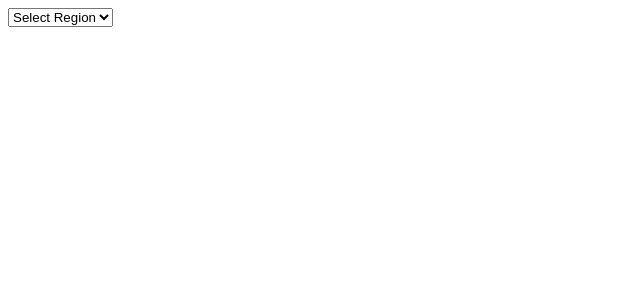
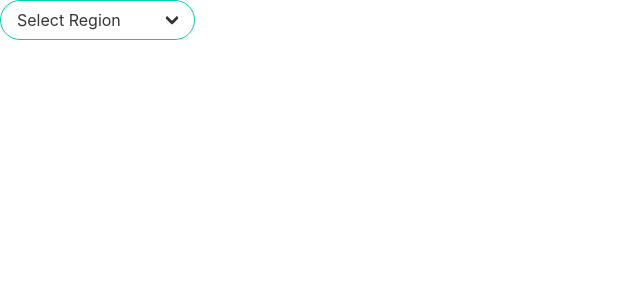
Before and after one commit to dongra02/sei-project-2, a React (Create React App) app: page / in a window 1280 px wide. Shown: the top 300 px of the page, without its empty margins (0-640 px from the left). Built offline with nearby package versions, Linux system fonts and the light colour scheme.

Commit message:
added api component

```diff
--- a/package.json
+++ b/package.json
@@ -3,6 +3,7 @@
   "version": "0.1.0",
   "private": true,
   "dependencies": {
+    "axios": "^0.20.0",
     "bulma": "^0.9.0",
     "eslint-plugin-react": "^7.18.3",
     "node-sass": "^4.13.1",
--- a/src/App.js
+++ b/src/App.js
@@ -1,17 +1,40 @@
 import React from 'react'
 import { BrowserRouter, Switch, Route } from 'react-router-dom'
 
+import {getPlantsDistribution} from './lib/api'
+
 import DropDownFilter from './components/DropDownFilter'
 
-const App = () => {
+
+
+
+
+class App extends React.Component {
+  state = {
+    plants: []
+  }
+
+
+  handleSelectRegion = async(e) => {
+    const region =  e.target.value
+    console.log(region)
+    const response = await getPlantsDistribution(region)
+    console.log(response.data.length)
+    // api call (region)
+    // set plants state to response.data
+    return null
+  }
+
+  render () {
     return (
       <div className="App">
         {/* <h1>Hello World Don Checking for Push</h1> */}
         <div className="field is-horizontal">
-        <DropDownFilter/>
+          <DropDownFilter handleSelectRegion={this.handleSelectRegion} />
         </div>
       </div>
     )
   }
+}
 
 export default App
--- a/src/components/DropDownFilter.js
+++ b/src/components/DropDownFilter.js
@@ -1,20 +1,26 @@
 import React from  'react'
 
 
-const DropDownFilter = () => {
+const DropDownFilter = ({ handleSelectRegion }) => {
 
   return (
     <div className="field">
       <div className="control">
         <div className="select">
-          <select>
-            <option value="all">Select Region</option>
-            <option value="Africa">Africa</option>
-            <option value="Americas">Americas</option>
-            <option value="Asia">Asia</option>
-            <option value="Europe">Europe</option>
-            <option value="Oceania">Oceania</option>
-          </select>
+          <div className="select is-primary is-rounded is-hovered">
+            <select onChange={handleSelectRegion}>
+              <option value="all">Select Region</option>
+              <option value="1">Europe</option>
+              <option value="2">Africa</option>
+              <option value="3">Asia Temperate</option>
+              <option value="4">Asia Tropical</option>
+              <option value="5">Australasia</option>
+              <option value="6">Pacific</option>
+              <option value="7">Northern America</option>
+              <option value="8">Southern America</option>
+              <option value="9">Antarctic</option>
+            </select>
+          </div>
         </div>
       </div>
     </div>
--- /dev/null
+++ b/src/lib/api.js
@@ -0,0 +1,17 @@
+import axios from 'axios'
+
+const token = 'token=jvzv7evQ2knnSuZVSQxVv-kWuxdUbQgXKw-8hcMAJcY'
+const baseUrl = 'https://trefle.io/api/v1'
+
+const withHeaders = () => {
+  return {
+    headers: {
+      'Access-Control-Allow-Origin': '*'
+    }
+  }
+}
+
+export const getPlantsDistribution = (region) => {
+  console.log(`${baseUrl}/distributions/${region}/plants?${token}`, withHeaders())
+  return axios.get(`${baseUrl}/distributions/${region}/plants?${token}`, withHeaders())
+}
--- a/src/styles/main.scss
+++ b/src/styles/main.scss
@@ -0,0 +1 @@
+@import '~bulma/bulma.sass';
```
Also changed, not shown: 1 other file (tests, documents, lock files or other folders). Lines whose indentation alone changed are shown as unchanged.
